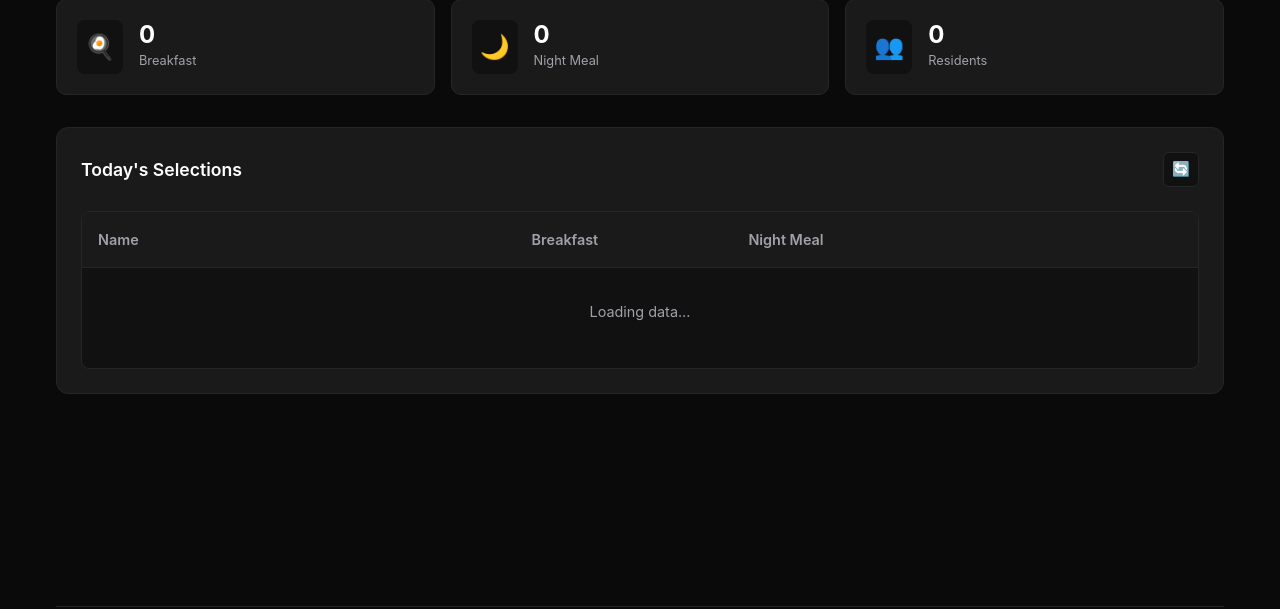
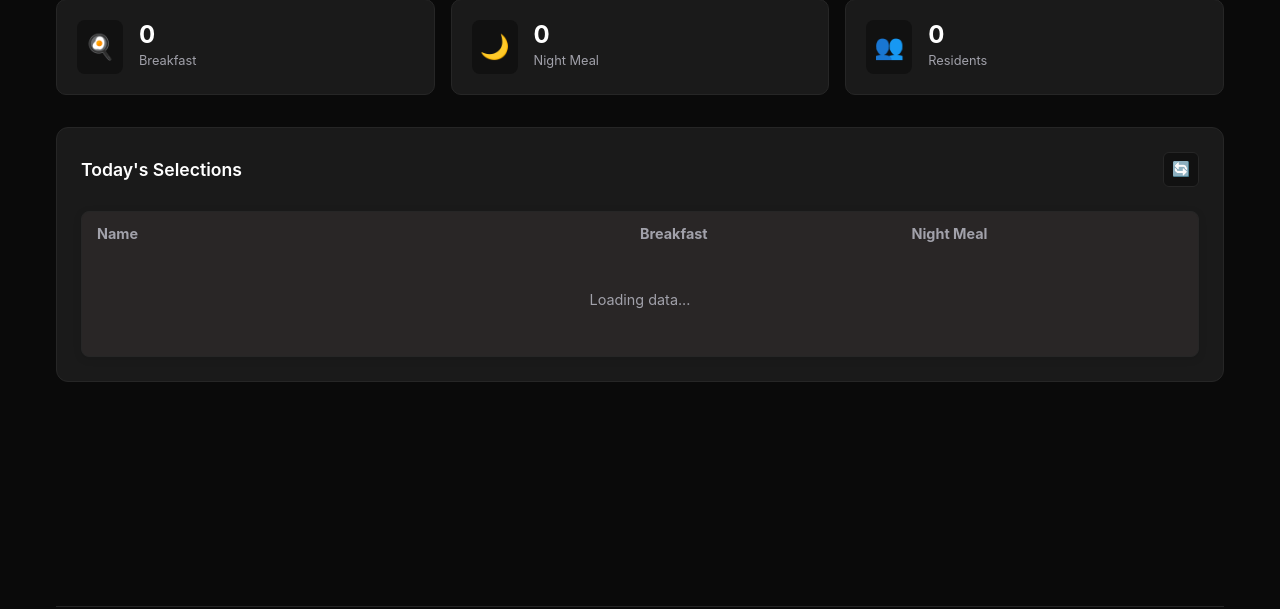
Before and after one commit to Mahidihasan/Meal_Management_System, a Flask app: page / in a window 1280 px wide. Shown: the part 125-734 px from the top of the page. Run offline with Flask 3, Linux system fonts and the light colour scheme.

Commit message:
Update table layout and styling for GitHub Pages

```diff
--- a/index.html
+++ b/index.html
@@ -1,11 +1,13 @@
 <!DOCTYPE html>
 <html lang="en">
+
 <head>
     <meta charset="UTF-8">
     <meta name="viewport" content="width=device-width, initial-scale=1.0">
     <title>Hostel Meal Manager</title>
     <link rel="stylesheet" href="static/styles.css">
 </head>
+
 <body>
     <div class="container">
         <!-- Header -->
@@ -69,6 +71,7 @@
                             <div class="loading">Loading data...</div>
                         </div>
                     </div>
+
                 </div>
             </div>
 
@@ -136,4 +139,5 @@
 
     <script src="static/app.js"></script>
 </body>
+
 </html>
--- a/static/app.js
+++ b/static/app.js
@@ -89,8 +89,12 @@ function getTodayData() {
                     row.classList.add('table-row');
                     row.innerHTML = `
                         <div>${person.name}</div>
-                        <div>${person.breakfast === '1' ? '✅' : '❌'}</div>
-                        <div>${person.nightMeal === '1' ? '✅' : '❌'}</div>
+                        <div class="badge ${person.breakfast === '1' ? 'on' : 'off'}">
+                            ${person.breakfast === '1' ? 'Breakfast ✅' : '❌'}
+                        </div>
+                        <div class="badge ${person.nightMeal === '1' ? 'on' : 'off'}">
+                            ${person.nightMeal === '1' ? 'Night Meal ✅' : '❌'}
+                        </div>
                     `;
                     list.appendChild(row);
                 });
@@ -103,6 +107,15 @@ function getTodayData() {
         .catch(err => console.error(err));
 }
 
+const row = document.createElement('div');
+row.classList.add('table-row'); // This already matches new CSS
+row.innerHTML = `
+    <div>${person.name}</div>
+    <div>${person.breakfast === '1' ? '✅' : '❌'}</div>
+    <div>${person.nightMeal === '1' ? '✅' : '❌'}</div>
+`;
+list.appendChild(row);
+
 // ------------------- Refresh Button -------------------
 qs('#refreshBtn').addEventListener('click', getTodayData);
 
--- a/static/styles.css
+++ b/static/styles.css
@@ -555,3 +555,53 @@ input:checked + .slider + .toggle-label + .toggle-status {
         text-align: center;
     }
 }
+/* Table layout */
+.table-container {
+    width: 100%;
+    overflow-x: auto;
+    margin-top: 15px;
+    border-radius: 8px;
+    box-shadow: 0 2px 8px rgba(0,0,0,0.1);
+    background: #292626;
+}
+
+.table-header, .table-row {
+    display: grid;
+    grid-template-columns: 2fr 1fr 1fr; /* Name | Breakfast | Night Meal */
+    padding: 10px 15px;
+    align-items: center;
+    border-bottom: 1px solid #292626;
+}
+
+.table-header {
+    font-weight: bold;
+    background-color: #292626;
+    border-top-left-radius: 8px;
+    border-top-right-radius: 8px;
+}
+
+.table-row:nth-child(even) {
+    background-color: #f9f9f9;
+}
+
+.table-row div {
+    padding: 5px 0;
+    text-align: center;
+}
+
+/* Badges for meal selection */
+.badge {
+    display: inline-block;
+    padding: 4px 8px;
+    border-radius: 12px;
+    font-size: 0.85rem;
+    color: #fff;
+}
+
+.badge.on {
+    background-color: #28a745; /* green */
+}
+
+.badge.off {
+    background-color: #dc3545; /* red */
+}
```
